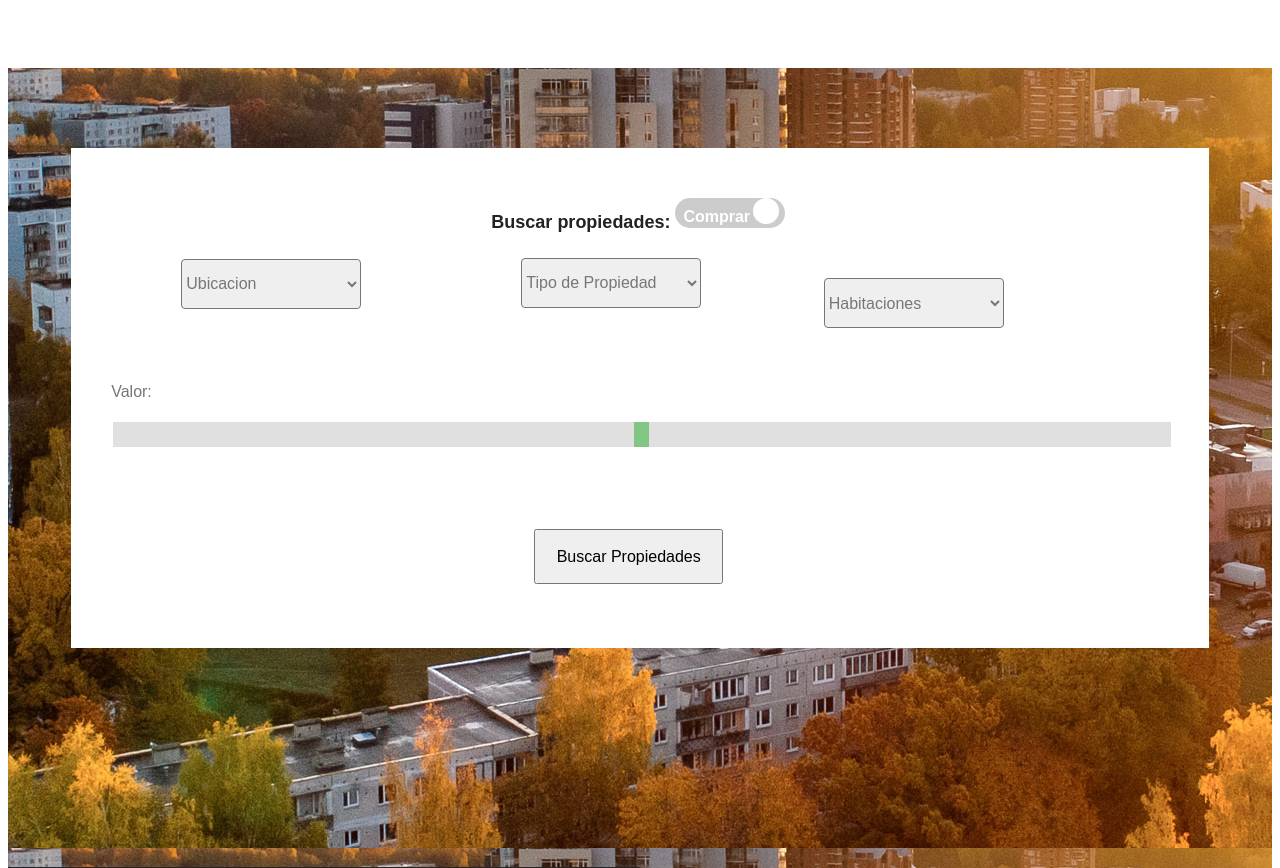
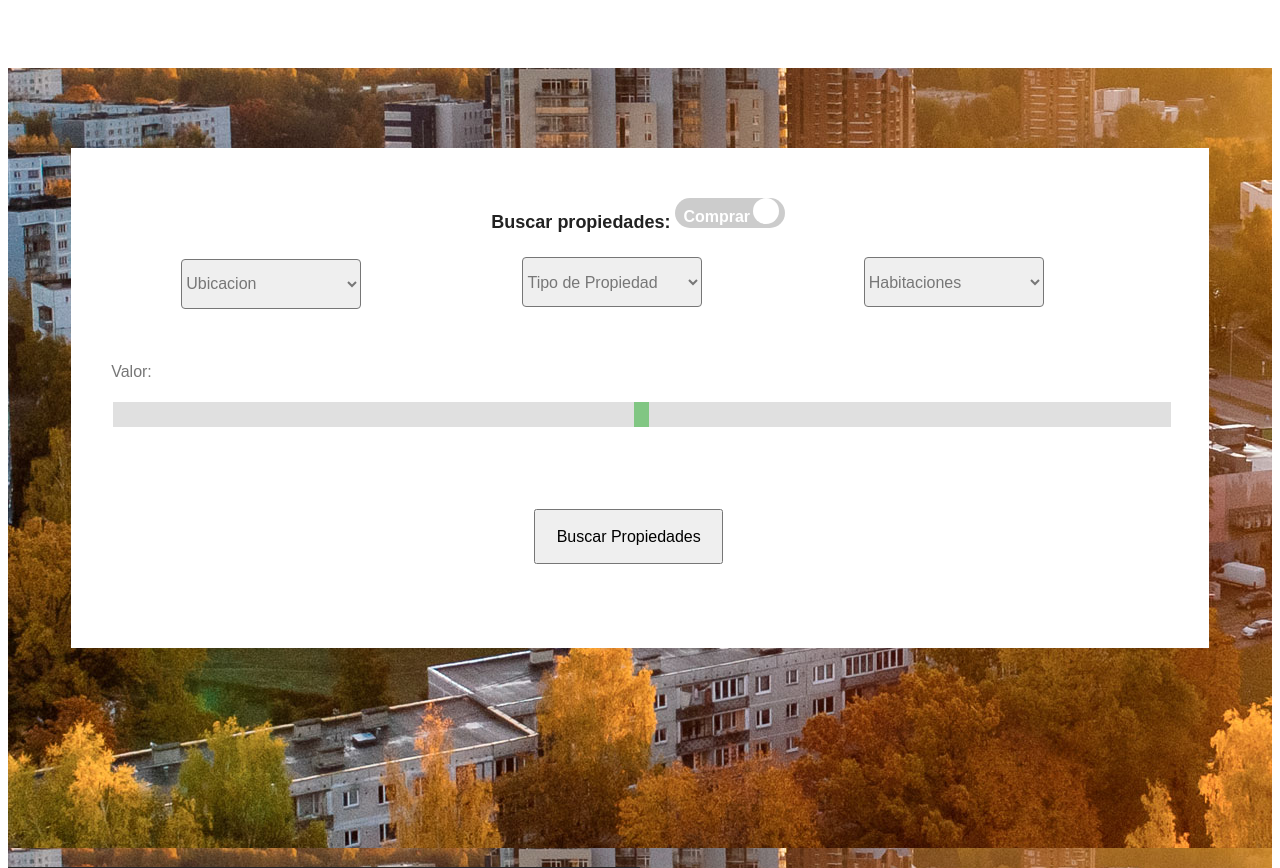
Before and after one commit to NicoPasche/Progra-Web-PPV, a PHP site: page / in a window 1280 px wide. Shown: the part 59-927 px from the top of the page. Run offline with PHP 8.4, Linux system fonts and the light colour scheme.

Commit message:
Update index.css

```diff
--- a/Pagina Final VALEN PASCHE/index.css
+++ b/Pagina Final VALEN PASCHE/index.css
@@ -180,9 +180,9 @@ input:checked + .slide:before {
     border-radius: 50%;
 }
 .tipo{
-	position: relative;
-	margin-left:9cm;
-  margin-top:-4.8%;
+	position: absolute;
+	margin-left:30%;
+  margin-top:-4.5%;
 }
 select{
   border-radius: 4px;
@@ -204,9 +204,9 @@ select{
 
 }
 .habitaciones{
-	position: relative;
-	margin-top:-2.8%;
-	margin-left: 17cm;
+	position: absolute;
+	margin-top:-4.5%;
+	margin-left: 60%;
 
 
 
```
